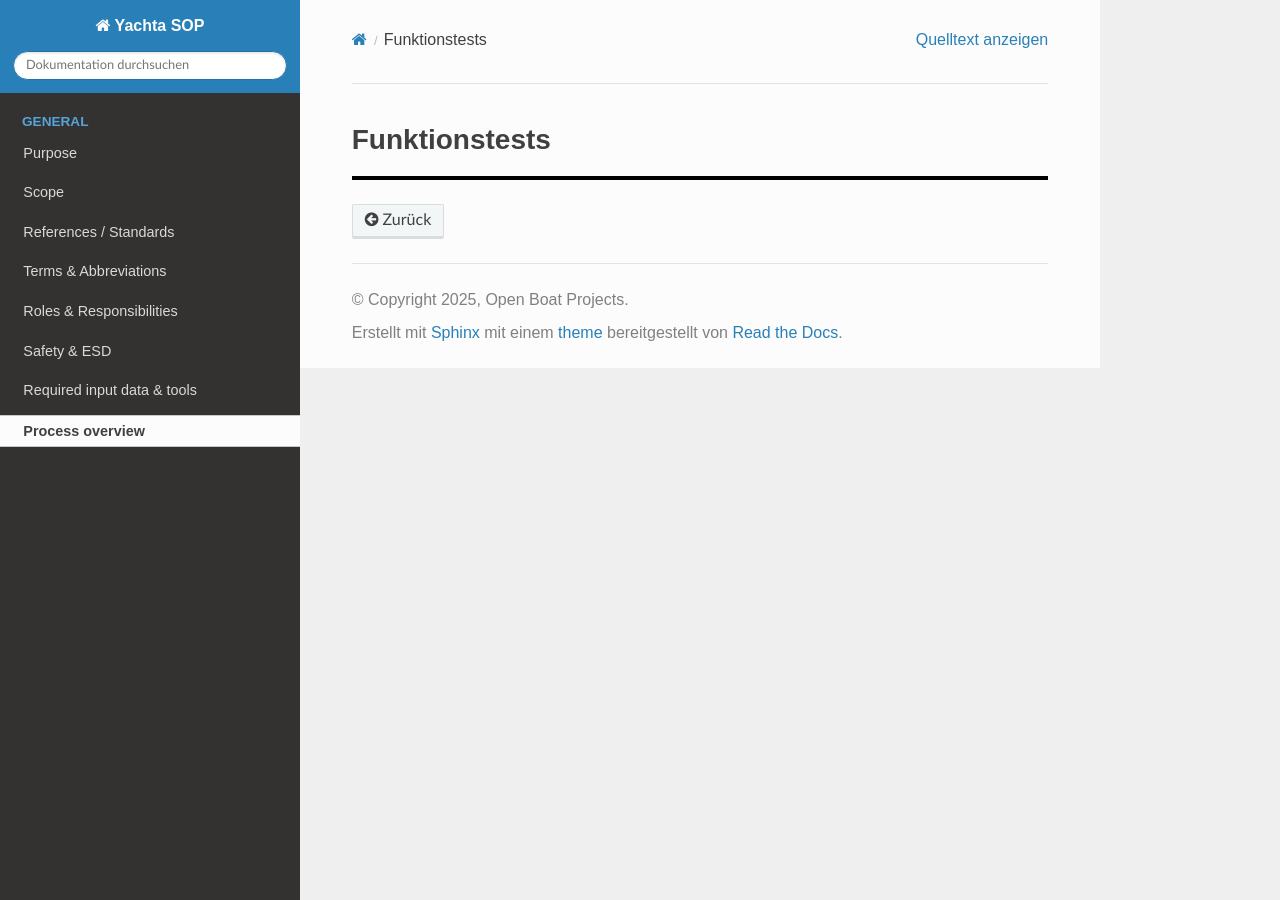
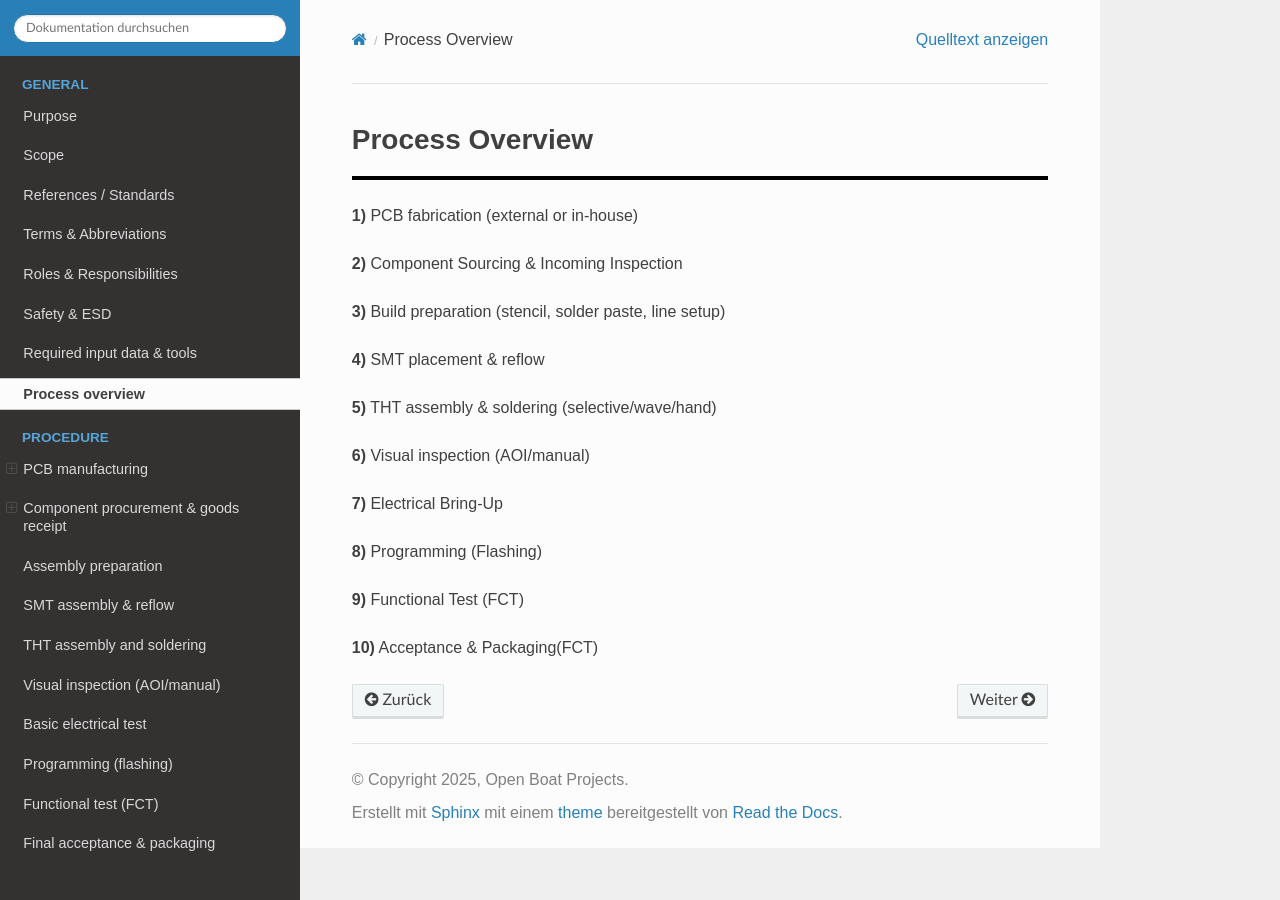
Before and after one commit to norbert-walter/yachta-sop, a Sphinx documentation site: the page built from docs/general/process.rst, in a window 1280 px wide. Built offline with Sphinx 7.4.7 and the Read the Docs theme 3.1.0, drawn with Linux system fonts in a browser that asks for light colours; pages that are not in the unit, such as notebooks, are missing from menus.

Commit message:
Add content

```diff
--- a/docs/general/process.rst
+++ b/docs/general/process.rst
@@ -1,2 +1,22 @@
-Funktionstests
-==============
+Process Overview
+================
+
+**1)** PCB fabrication (external or in‑house)
+
+**2)** Component Sourcing & Incoming Inspection
+
+**3)** Build preparation (stencil, solder paste, line setup)
+
+**4)** SMT placement & reflow
+
+**5)** THT assembly & soldering (selective/wave/hand)
+
+**6)** Visual inspection (AOI/manual)
+
+**7)** Electrical Bring‑Up
+
+**8)** Programming (Flashing)
+
+**9)** Functional Test (FCT)
+
+**10)** Acceptance & Packaging(FCT)
--- a/docs/index.rst
+++ b/docs/index.rst
@@ -36,7 +36,7 @@ This document relates to the production of a circuit board for the Yachta wind s
    :caption: Procedure
    :name: sec-procedure
 
-   PCB manufacturing <procedure/pcb_manufactoring>
+   PCB manufacturing <procedure/pcb_manufacturing>
    Component procurement & goods receipt <procedure/components>
    Assembly preparation <procedure/preparation>
    SMT assembly & reflow <procedure/assembly>
--- /dev/null
+++ b/docs/procedure/tht_assembly.rst
@@ -0,0 +1,6 @@
+THT Assembly & Soldering
+========================
+
+	* Insert parts; lead length/stand‑off per drawing
+	* Selective/wave solder with proper masking
+	* Hand solder only if specified; clean flux residues as required.
```
Also changed, not shown: docs/procedure/assembly.rst (added, +8 -0 lines), docs/procedure/basic_test.rst (added, +9 -0 lines), docs/procedure/components.rst (added, +15 -0 lines), docs/procedure/functional_test.rst (added, +14 -0 lines), docs/procedure/inspection.rst (added, +7 -0 lines), docs/procedure/packaging.rst (added, +7 -0 lines), docs/procedure/pcb_manufacturing.rst (added, +20 -0 lines), docs/procedure/preparation.rst (added, +8 -0 lines), docs/procedure/programming.rst (added, +8 -0 lines).
